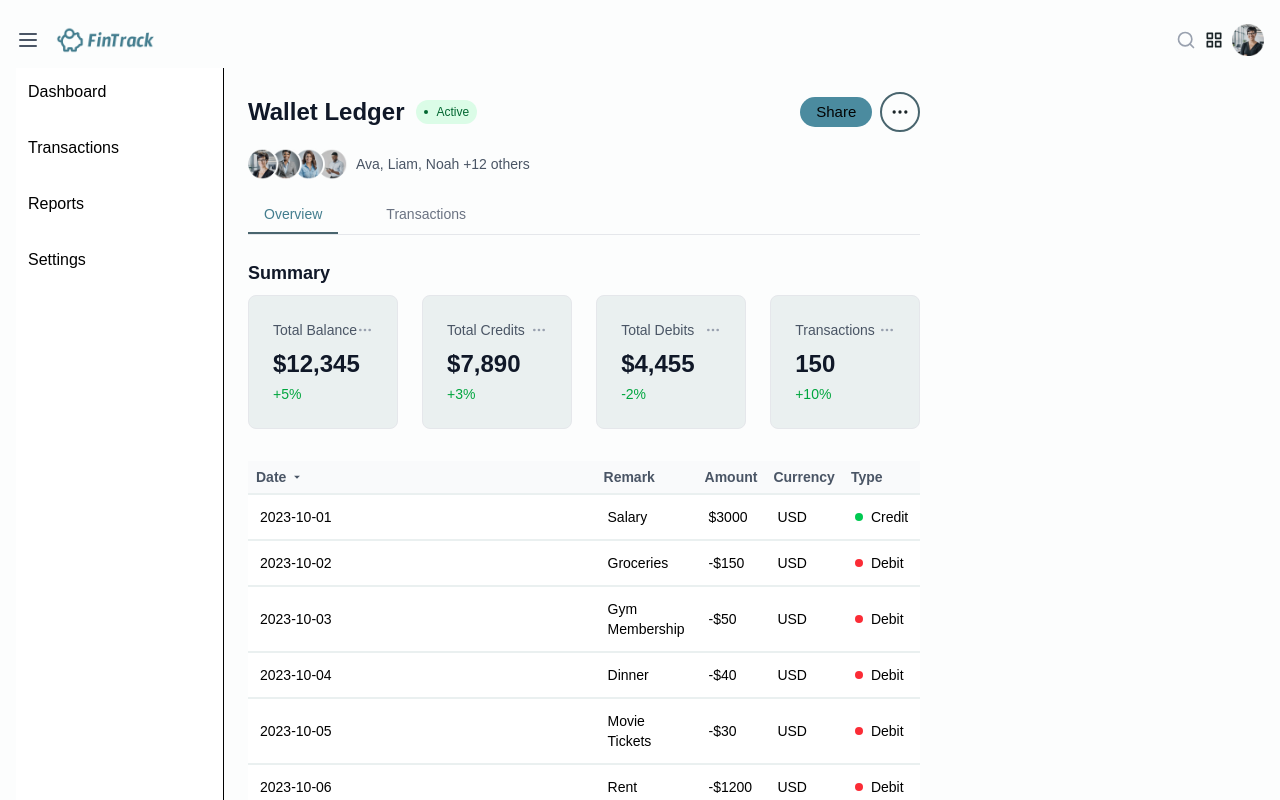
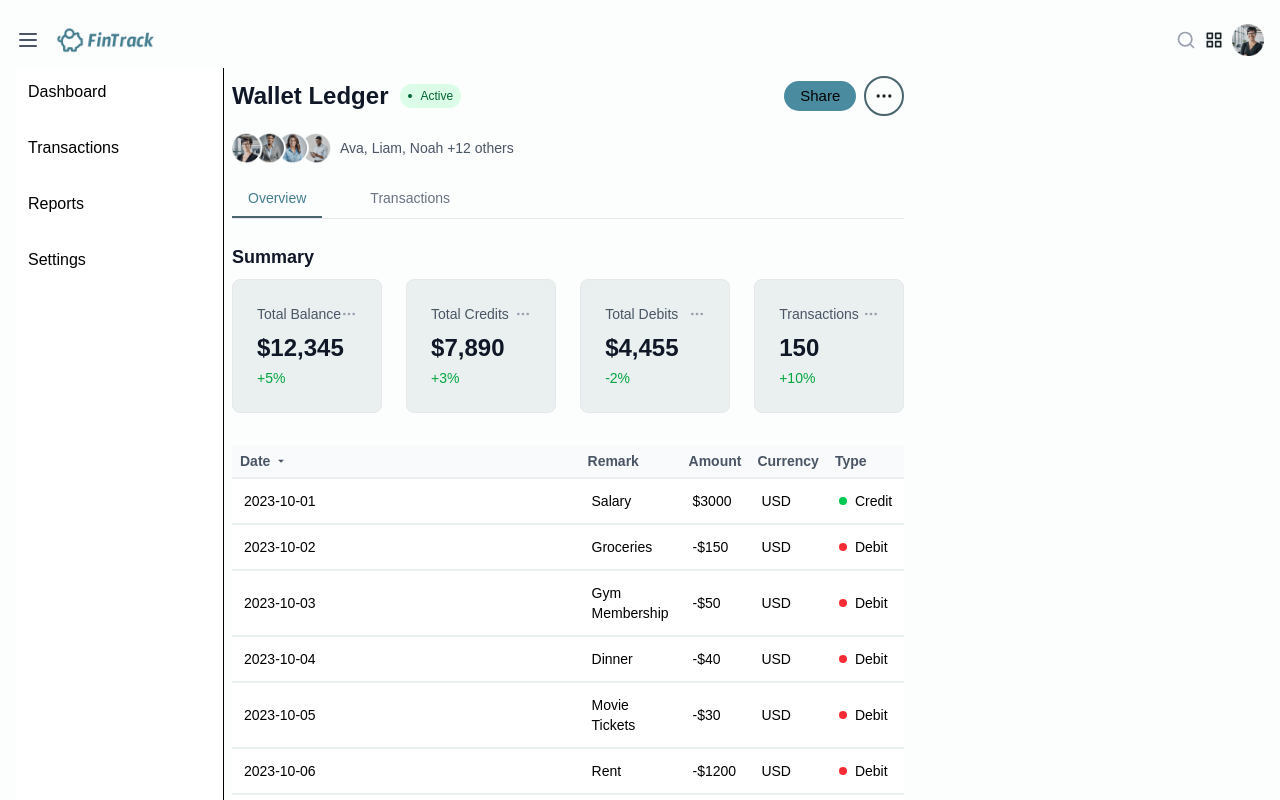
Before and after one commit to mateenOlalekan/fintrack, a Next.js app: page / in a window 1280 px wide. Shown: the top 800 px of the page. Built offline with nearby package versions, Linux system fonts and the light colour scheme.

Commit message:
Update page.tsx

```diff
--- a/src/app/page.tsx
+++ b/src/app/page.tsx
@@ -28,7 +28,7 @@ export default function FullLayout() {
         </aside>
 
         {/* Main Content */}
-        <main className="flex flex-col p-2 sm:p-4 lg:p-6 space-y-6 overflow-y-auto ">
+        <main className="flex flex-col p-2  space-y-6 overflow-y-auto ">
           <Main />
           <Tail />
         </main>
```
